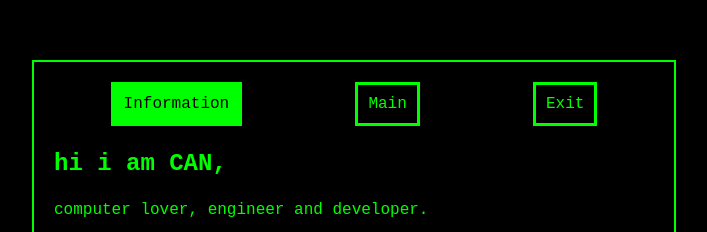
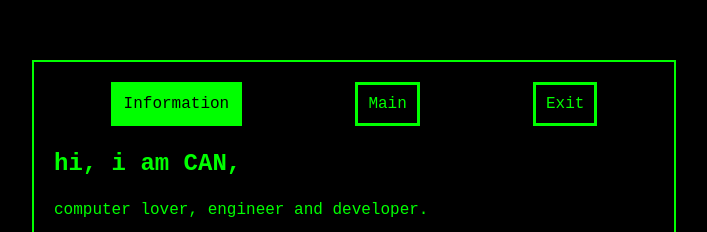
Before and after one commit to kuroikenshinn/guzel.githup.io, a plain HTML site: page index.html in a window 1280 px wide. Shown: the part 201-433 px from the top of the page, without its empty margins (286-993 px from the left). Drawn offline with Linux system fonts and the light colour scheme.

Commit message:
Update index.html

```diff
--- a/index.html
+++ b/index.html
@@ -27,7 +27,7 @@
         </div>
         <div class="content">
             <div id="information-content" class="content-section">
-               <h2><p>hi i am CAN,</p></h2>
+               <h2><p>hi, i am CAN,</p></h2>
                 <p>computer lover, engineer and developer.</p>
                 <div style="height: 22px;"></div>
                 <h5>
```
